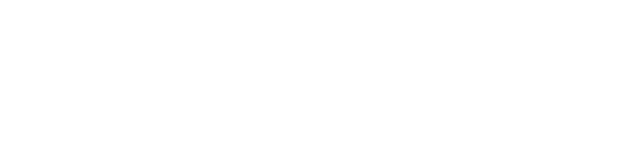
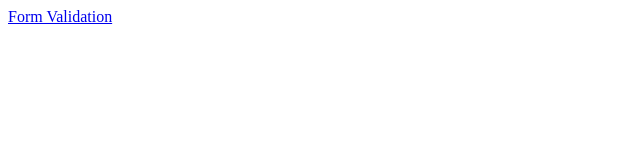
Before and after one commit to prempaylilagam/prempaylilagam.github.io, a plain HTML site: page index.html in a window 1280 px wide. Shown: the whole page, without its empty margins (0-640 px from the left). Drawn offline with Linux system fonts and the light colour scheme.

Commit message:
Update index.html

```diff
--- a/index.html
+++ b/index.html
@@ -7,7 +7,7 @@
 </head>
 <body>
 
-    <a href="calc.html"Form Validation </a>
+    <a href="calc.html">Form Validation </a>
 
 </body>
 </html>
```
